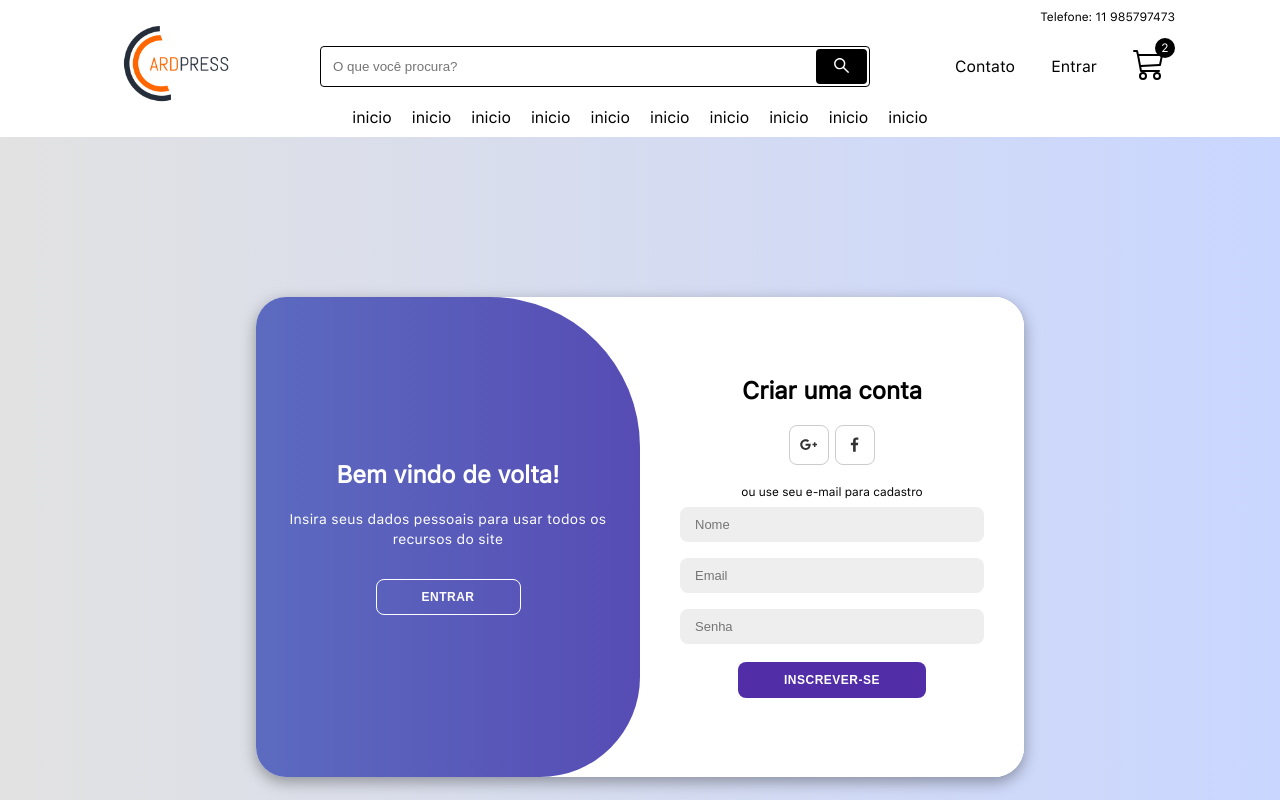
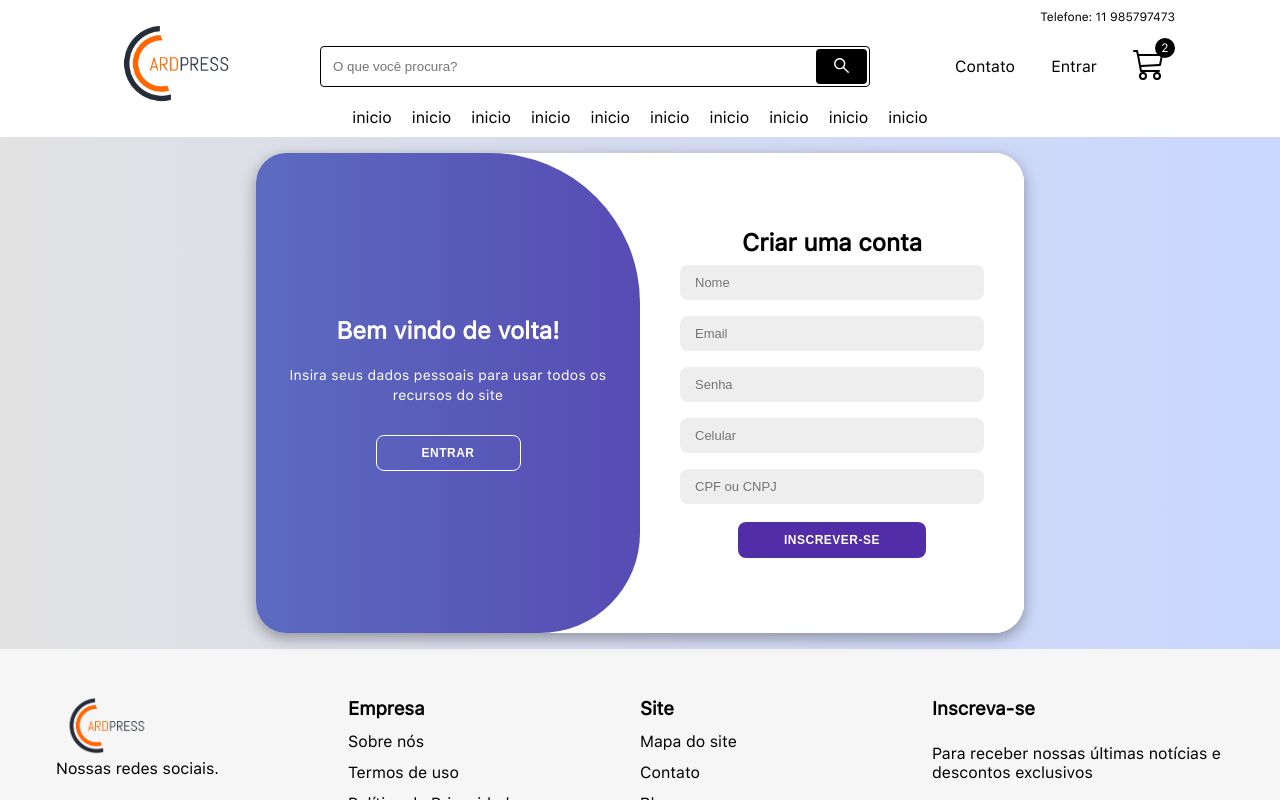
Before and after one commit to Rubens1/loja-projeto, a Next.js app: page /login in a window 1280 px wide. Both pictures are taken after a click on the button "INSCREVER-SE". Shown: the top 800 px of the page. Built offline with nearby package versions, Linux system fonts and the light colour scheme.

Commit message:
loja
loja

```diff
--- a/src/components/Client/Login/index.jsx
+++ b/src/components/Client/Login/index.jsx
@@ -82,25 +82,27 @@ export default function LoginClient() {
           <div className="form-container-site sign-up">
             <form onSubmit={e => handleCreate(e)}>
               <h1>Criar uma conta</h1>
-              <div className="social-icons">
+             {/*  <div className="social-icons">
                 <a href="#" className="icon"><AiOutlineGooglePlus /></a>
                 <a href="#" className="icon"><BiLogoFacebook /></a>
               </div>
-              <span>ou use seu e-mail para cadastro</span>
+              <span>ou use seu e-mail para cadastro</span> */}
               <input type="text" placeholder="Nome" name="nome_cadastro" />
               <input type="email" placeholder="Email" name="email_cadastro" />
               <input type="password" placeholder="Senha" name="senha_cadastro" />
+              <input type="tel" placeholder="Celular" name="celular_cadastro" />
+              <input type="tel" placeholder="CPF ou CNPJ" name="cpfcnpj_cadastro" />
               <button type="submit">Inscrever-se</button>
             </form>
           </div>
           <div className="form-container-site sign-in">
             <form onSubmit={e => handleSubmit(e)}>
               <h1>Entrar</h1>
-              <div className="social-icons">
+              {/* <div className="social-icons">
                 <a href="#" className="icon"><AiOutlineGooglePlus /></a>
                 <a href="#" className="icon"><BiLogoFacebook /></a>
               </div>
-              <span>ou use sua senha de e-mail</span>
+              <span>ou use sua senha de e-mail</span> */}
               <input type="email" placeholder="Email" name="email" />
               <input type="password" placeholder="Senha" name="senha" />
               <Link href="/recupera-senha" alt="Recupera senha">Esqueceu sua senha?</Link>
--- a/src/styles/login.css
+++ b/src/styles/login.css
@@ -5,7 +5,7 @@
     align-items: center;
     justify-content: center;
     flex-direction: column;
-    height: 100vh;
+    padding: 1rem;
 }
 
 .container-siteLogin {
```
